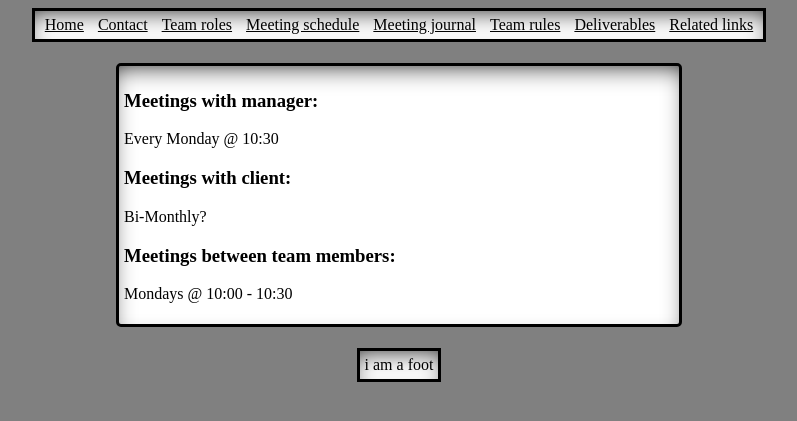
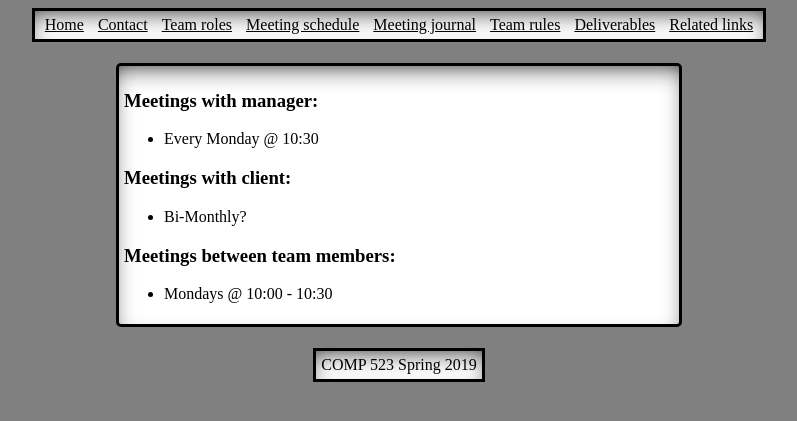
Before and after one commit to jay1723/ObjectDetectionWebsite, a Jekyll site: the page built from meeting-schedule.md, in a window 1280 px wide. Shown: the top 421 px of the page, without its empty margins (241-1038 px from the left). Built offline with Jekyll 4.4.1, drawn with Linux system fonts in a browser that asks for light colours.

Commit message:
tweaked a few pages

```diff
--- a/_layouts/default.html
+++ b/_layouts/default.html
@@ -23,7 +23,7 @@
 		</section>
 
 		<footer>
-			i am a foot
+			COMP 523 Spring 2019
 		</footer>
 	</body>
 
--- a/meeting-schedule.md
+++ b/meeting-schedule.md
@@ -4,10 +4,10 @@ title: Meeting schedule
 ---
 
 ### Meetings with manager:
-Every Monday @ 10:30
+* Every Monday @ 10:30
 
 ### Meetings with client:
-Bi-Monthly?
+* Bi-Monthly?
 
 ### Meetings between team members:
-Mondays @ 10:00 - 10:30
+* Mondays @ 10:00 - 10:30
```
Also changed, not shown: meeting-journal.md (+3 -0 lines).
